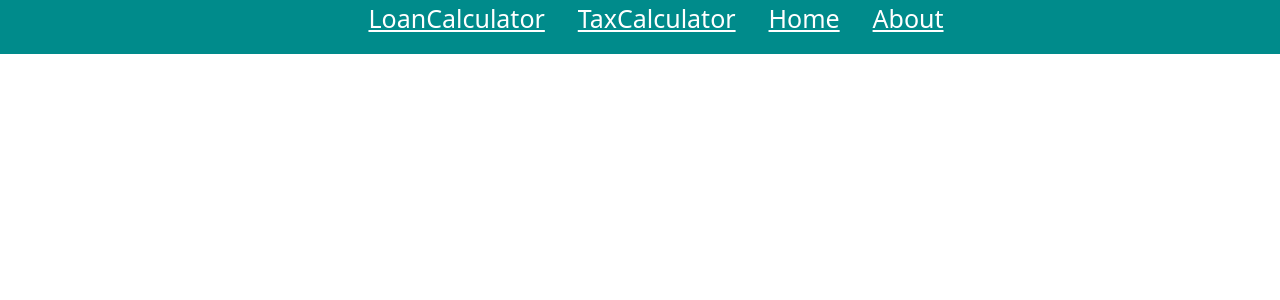
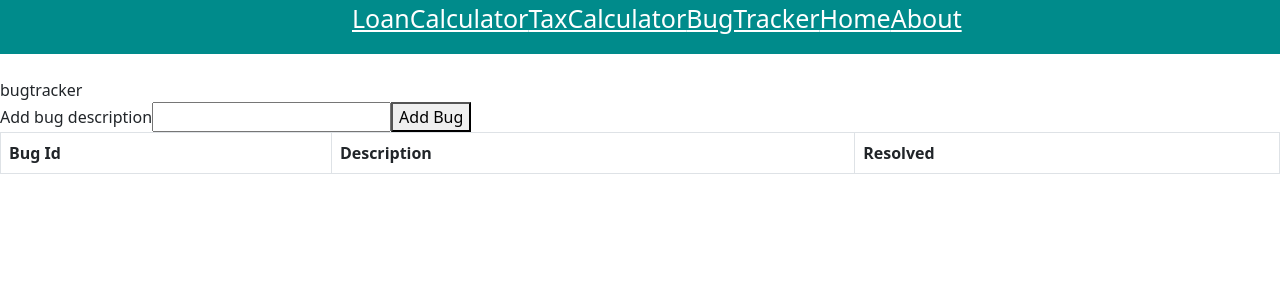
Before and after one commit to veeraprasadj/routersample, a React (Create React App) app: page /bugtracker in a window 1280 px wide. Shown: the top 300 px of the page. Built offline with nearby package versions, Linux system fonts and the light colour scheme.

Commit message:
Redux - with bug tracker functionality

```diff
--- a/package.json
+++ b/package.json
@@ -12,6 +12,7 @@
     "react-dom": "^17.0.2",
     "react-router-dom": "^6.2.2",
     "react-scripts": "5.0.0",
+    "redux": "^4.1.2",
     "web-vitals": "^2.1.4"
   },
   "scripts": {
--- a/src/App.js
+++ b/src/App.js
@@ -6,6 +6,7 @@ import { About } from "./Components/About";
 import Nav from "./Components/nav";
 import LoanCalcuator from "./Components/LoanCalcuator";
 import TaxCalculator from "./Components/TaxCalculator";
+import BugTracker from "./Components/Redux/bugtracker";
 
 function App() {
   return (
@@ -16,6 +17,7 @@ function App() {
         <Route path="/" element={<LoanCalcuator />}></Route>
         <Route path="/loan" element={<LoanCalcuator />}></Route>
         <Route path="/tax" element={<TaxCalculator />}></Route>
+        <Route path="/bugtracker" element={<BugTracker />}></Route>
         <Route path="/Home" element={<Home />}></Route>
         <Route path="/about" element={<About />} />
       </Routes>
--- /dev/null
+++ b/src/Components/Redux/bugtracker.js
@@ -0,0 +1,66 @@
+import React, { useState } from "react";
+import store from "./store";
+import { Table } from "react-bootstrap";
+
+function BugTracker() {
+  const [description, setDescription] = useState("");
+  const [bugs, setBugs] = useState(store.getState());
+  const currentStore = store.getState();
+
+  console.log("getstate", currentStore);
+
+  const addBug = () => {
+    console.log("Add bug is called");
+    store.dispatch({
+      type: "Add_Bug",
+      payload: {
+        description: description,
+      },
+    });
+  };
+
+  store.subscribe(() => {
+    console.log("store has changed", store.getState());
+    setBugs(store.getState());
+  });
+
+  return (
+    <div>
+      <div>bugtracker</div>
+      <div>
+        <label>Add bug description</label>
+        <input
+          type="text"
+          name="description"
+          value={description}
+          onChange={(e) => {
+            setDescription(e.target.value);
+          }}
+        />
+        <button onClick={addBug}>Add Bug</button>
+      </div>
+      <div>
+        <Table striped bordered hover>
+          <thead>
+            <tr>
+              <th>Bug Id</th>
+              <th>Description</th>
+              <th>Resolved</th>
+            </tr>
+          </thead>
+          <tbody>
+            {bugs.map((bug) => {
+              <tr>
+                <td>bug.id</td>
+                <td>bug.description</td>
+                <td>bug.resolved</td>
+              </tr>;
+            })}
+          </tbody>
+        </Table>
+      </div>
+    </div>
+  );
+}
+
+export default BugTracker;
--- /dev/null
+++ b/src/Components/Redux/reducer.js
@@ -0,0 +1,35 @@
+// Bug tracker application
+// In redux, reducers to be pure functions
+
+let lastId = 0;
+
+export default function reducer(store = [], action) {
+  switch (action.type) {
+    case "Add_Bug": {
+      console.log("New bug is adding", action);
+      return [
+        ...store,
+        {
+          id: ++lastId,
+          description: action.payload.description,
+          resolved: false,
+        },
+      ];
+    }
+    case "Resolve_Bug": {
+      var bugToBeResolved = store.find((bug) => bug.id == action.payload.id);
+      if (bugToBeResolved) {
+        bugToBeResolved.resolved = true;
+      }
+      return bugToBeResolved;
+    }
+
+    case "Delete_Bug": {
+      store = store.filter((bug) => bug.id !== action.payload.id);
+      return store;
+    }
+
+    default:
+      return store;
+  }
+}
--- /dev/null
+++ b/src/Components/Redux/store.js
@@ -0,0 +1,5 @@
+import { createStore } from "redux";
+import reducer from "./reducer";
+
+const store = createStore(reducer);
+export default store;
--- a/src/Components/nav.js
+++ b/src/Components/nav.js
@@ -18,6 +18,9 @@ function Nav() {
         <Link to="/tax" style={navItemStyle}>
           <li>TaxCalculator</li>
         </Link>
+        <Link to="/bugtracker" style={navItemStyle}>
+          <li>BugTracker</li>
+        </Link>
         <Link to="/home" style={navItemStyle}>
           <li>Home</li>
         </Link>
```
Also changed, not shown: 1 other file (tests, documents, lock files or other folders).
